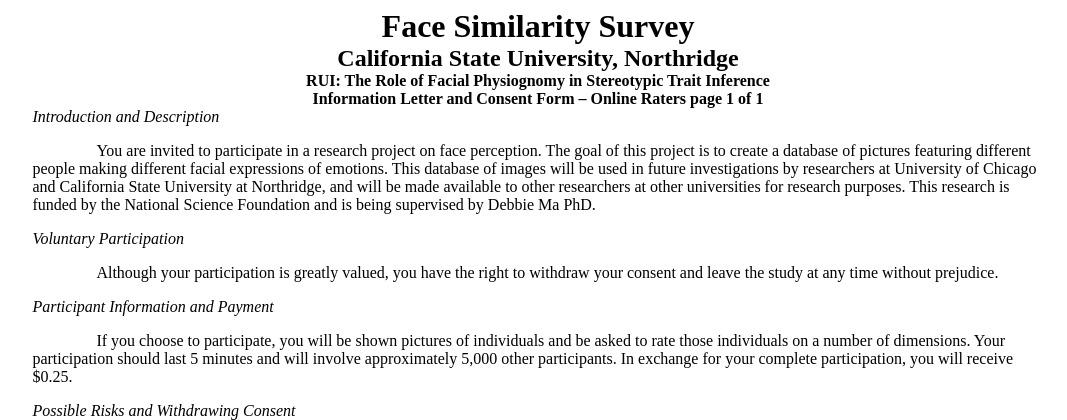
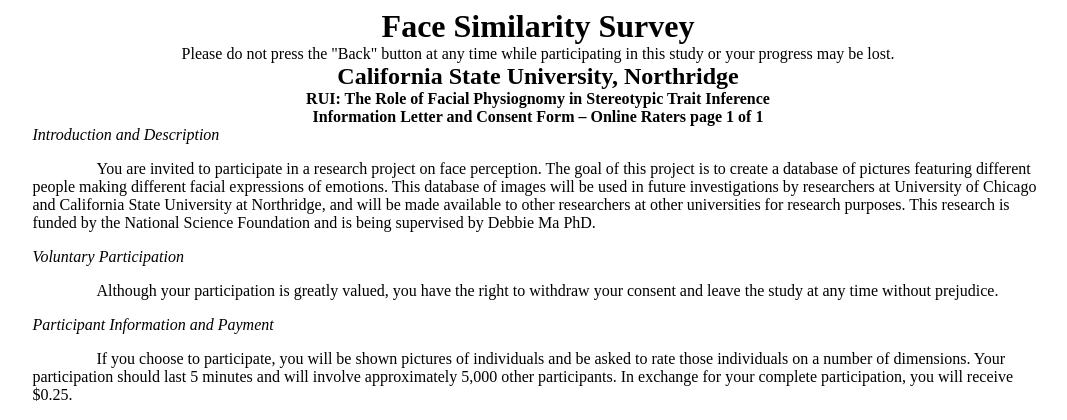
Before and after one commit to JoshuaDavid/cfd_mds, a PHP site: page / in a window 1280 px wide. Shown: the top 420 px of the page, without its empty margins (102-1169 px from the left). Run offline with PHP 8.4, Linux system fonts and the light colour scheme; data that the repository does not hold is empty; some libraries are stand-ins or nearby versions.

Commit message:
Finalized old version

```diff
--- a/index.php
+++ b/index.php
@@ -203,6 +203,7 @@
     <body>
 	<div class = "container">
 	    <h1>Face Similarity Survey</h1>
+            <div>Please do not press the "Back" button at any time while participating in this study or your progress may be lost.</div>
 	    <div class="consent">
 		<h2>California State University, Northridge</h2>
 		<h4>RUI: The Role of Facial Physiognomy in Stereotypic Trait Inference</h4>
```
